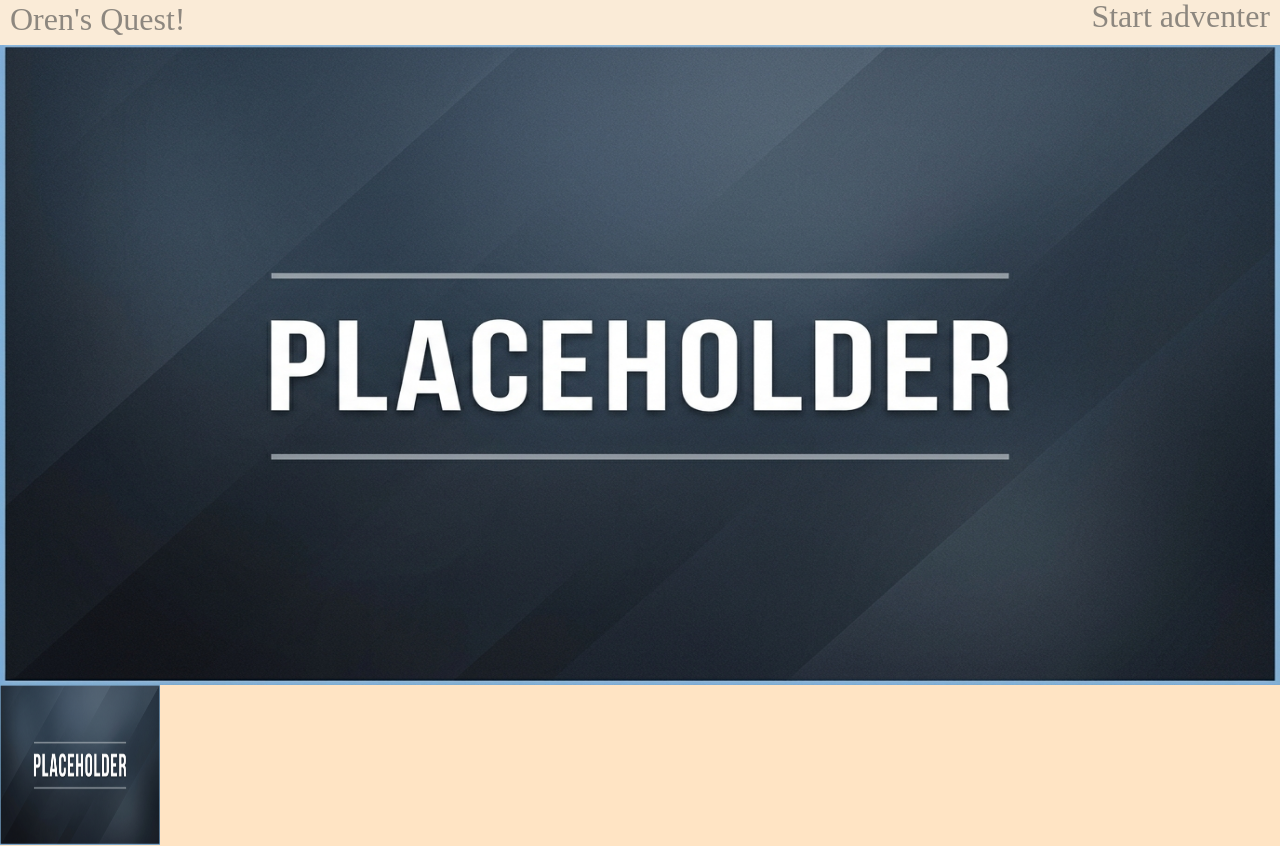
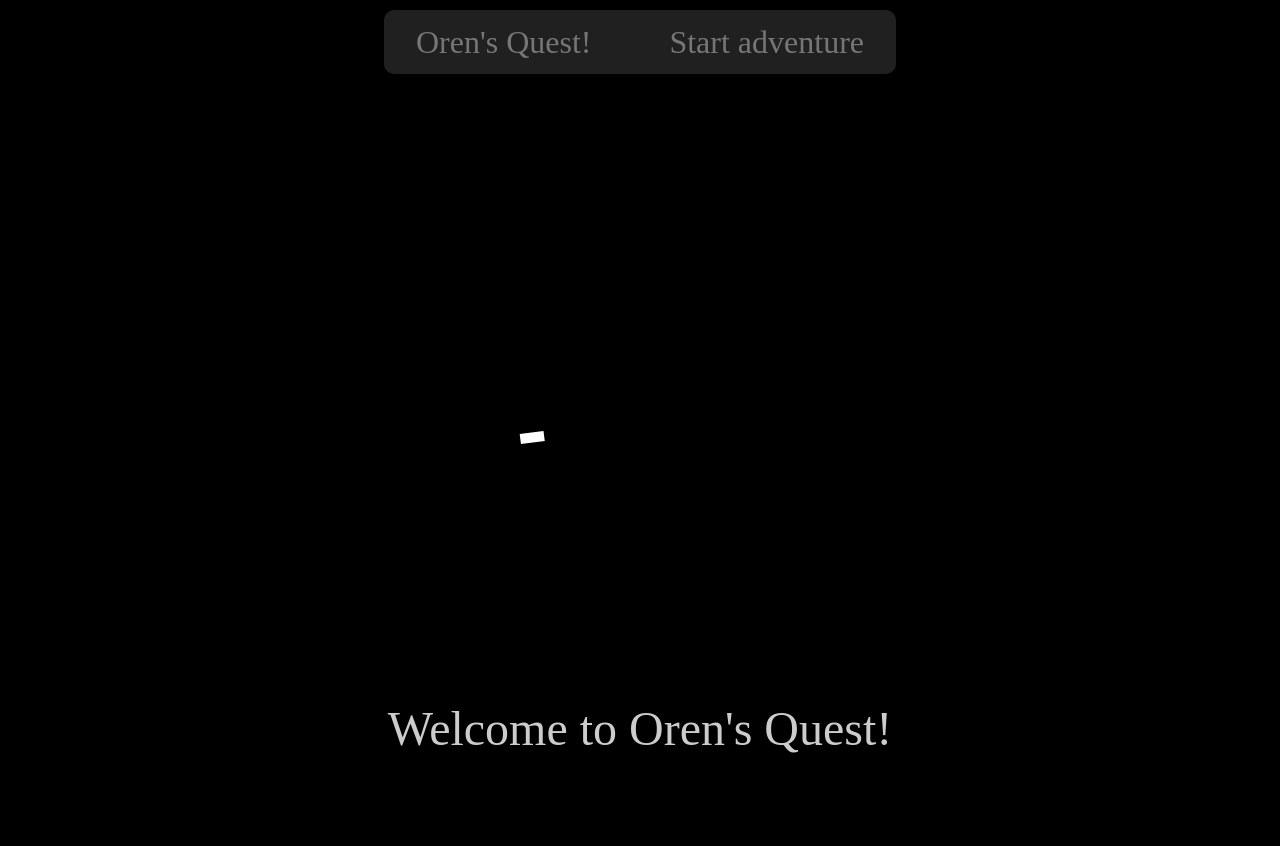
Before and after one commit to user5isuknow/orens-quest, a React (Vite) app: page / in a window 1280 px wide. Shown: the top 846 px of the page. Built offline with nearby package versions, Linux system fonts and the light colour scheme.

Commit message:
Refresh homepage with animated layout
Add a dark-themed homepage hero and content section with CSS animations and a Framer Motion page entrance. Add the Framer Motion dependency and a banner asset.
using https://deepbook-v2-wip.webflow.io/ as a guide

```diff
--- a/package.json
+++ b/package.json
@@ -11,6 +11,7 @@
   },
   "dependencies": {
     "bootstrap": "^5.3.8",
+    "framer-motion": "^14.10.1",
     "phaser": "^3.90.0",
     "react": "^19.0.0",
     "react-dom": "^19.0.0",
--- a/src/pages/HomePage.jsx
+++ b/src/pages/HomePage.jsx
@@ -1,22 +1,37 @@
 import React from "react";
 import "../styles.css";
+import { motion } from "framer-motion";
 import { Link } from "react-router-dom";
-import PlaceHolder from "/src/assests/WebPageComponites/HomePageBannerPlaceHolder.jpeg"
 function HomePage() {
   return (
-    <><main className="MainPageRoot">
+    <>
+      <motion.main
+        className="MainPageRoot"
+        initial={{ opacity: 0, y: 12 }}
+        animate={{ opacity: 1, y: 0 }}
+        transition={{ duration: 0.4, ease: "easeOut" }}
+      >
         <div className="TopHeaderBackground">
           <h1 className="MainTitle">Oren's Quest!</h1>
-          <Link to="/game" className="btn StartLink">Start adventer </Link>
+          <Link to="/game" className="StartLink">
+            Start adventure
+          </Link>
         </div>
         <div className="OpeningBanner">
-          <img src={PlaceHolder} alt="web page banner placeholder"className="banner "/>
+          <div className="banner"></div>
+          <div className="orbit">
+            <span className="rectangle" />
+            <span className="rectangle" />
+          </div>
+          <h1 className="MainWelcomeTitle">Welcome to Oren's Quest!</h1>
         </div>
-        <div className="ScollingBoxAnimations">
-          <img src={PlaceHolder} alt="web page banner placeholder"className="ItemBox"/>
+        <div className="divider"></div>
+        <div className="itemBoxHolderOne">
+          <box className="ItemBoxOne"></box>
+          <box className="textBoxOne"></box>
         </div>
-      </main> </>
-
+      </motion.main>
+    </>
   );
 }
 
--- a/src/styles.css
+++ b/src/styles.css
@@ -1,23 +1,186 @@
+:root {
+  --primary-color: #282828;
+  --secondary-color: black;
+  --accent-color: #2e3e64;
+  --text-color: #ffffff;
+}
+
 .MainPageRoot {
-  background-color: bisque;
+  background-color: var(--secondary-color);
   min-height: 1000vh;
   padding: 0;
   margin: 0;
   font-family: Motiva Sans;
-  overflow: hidden;
+  overflow: clip;
 }
+.TopHeaderBackground {
+  position: fixed;
+  top: 10px;
+  left: 30%;
+  width: 40%;
+  height: 64px;
+  box-sizing: border-box;
+  display: flex;
+  align-items: center;
+  justify-content: space-between;
+  padding: 0 2rem;
+  background-color: var(--primary-color);
+  opacity: 0.8;
+  z-index: 10000;
+  border-radius: 10px;
+  animation: fadeInSoft linear;
+  animation-duration: 1s;
+}
+.MainTitle {
+  margin: 0;
+  font-size: 2rem;
+  font-size: 2rem;
+  line-height: 1;
+  opacity: 0.5;
+  color: var(--text-color);
+}
+.StartLink {
+  color: var(--text-color);
+  text-decoration: none;
+  font-size: 2rem;
+  font-size: 2rem;
+  line-height: 1;
+  opacity: 0.5;
+}
+.StartLink:hover,
+.StartLink:focus-visible {
+  color: var(--text-color);
+  opacity: 1;
+}
+.divider {
+  position: relative;
+  left: 0;
+  top: 50px;
+  width: 100%;
+  height: 5px;
+  background-color: var(--accent-color);
+  opacity: 0.8;
+  z-index: 10000;
+  margin: 0 0 100px;
+  animation: fadeInSoft linear;
+  animation-duration: auto;
+  animation-timeline: view();
+  animation-range: entry 0% cover 40%;
+}
+.OpeningBanner {
+  position: relative;
+  max-width: 100%;
+}
+.banner {
+  position: relative;
+  width: 100%;
+  height: 100dvh;
+  background-color: var(--secondary-color);
+}
+.orbit {
+  position: absolute;
+  top: 50%;
+  left: 50%;
+  animation: spin 4s linear infinite;
+}
+.rectangle {
+  position: absolute;
+  top: -120px;
+  width: 10px;
+  height: 24px;
+  background: white;
+}
+
+@keyframes spin {
+  to {
+    transform: rotate(360deg);
+  }
+}
+.MainWelcomeTitle {
+  position: relative;
+  top: -100px;
+  text-align: center;
+  font-size: 3rem;
+  color: var(--text-color);
+  opacity: 0.8;
+}
+.itemBoxHolderOne {
+  position: relative;
+  display: flex;
+  justify-content: center;
+  align-items: center;
+  gap: 10rem;
+  width: 100%;
+  max-height: 50rem;
+  top: 100px;
+}
+.ItemBoxOne {
+  position: relative;
+  display: block;
+  width: 50rem;
+  height: 50rem;
+  top: 100px;
+  background-color: var(--primary-color);
+  animation: flyIn linear;
+  animation-duration: auto;
+  animation-timeline: view();
+  animation-range: entry 0% cover 40%;
+  border-radius: 10px;
+}
+.textBoxOne {
+  position: relative;
+  display: block;
+  width: 50rem;
+  height: 50rem;
+  top: 100px;
+  background-color: var(--accent-color);
+  animation: fadeInIntese linear;
+  animation-duration: auto;
+  animation-timeline: view();
+  animation-range: entry 0% cover 40%;
+  border-radius: 10px;
+}
+@keyframes flyIn {
+  from {
+    translate: -1000px 0px;
+    opacity: 0;
+    scale: 0.5;
+  }
+  to {
+    translate: 0px 0px;
+    opacity: 1;
+    scale: 1;
+  }
+}
+@keyframes fadeInIntese {
+  from {
+    opacity: 0;
+    scale: 0.1;
+  }
+  to {
+    opacity: 1;
+    scale: 1;
+  }
+}
+@keyframes fadeInSoft {
+  from {
+    opacity: 0;
+  }
+  to {
+    opacity: 0.8;
+  }
+}
+
 .GamePageRoot {
-  background-color: bisque;
+  background-color: var(--primary-color);
   min-height: 100vh;
   padding: 0;
   margin: 0;
   overflow: hidden;
 }
-
 .hstack {
-  border: 5px solid black;
+  border: 5px solid var(--primary-color);
 }
-
 .p-2.ms-auto {
   margin-left: auto;
 }
@@ -26,52 +189,9 @@
   top: 52px;
   width: 100%;
   height: calc(100% - 52px);
-  border: 5px solid black;
-  background-color: lightblue;
+  border: 5px solid var(--primary-color);
+  background-color: var(--primary-color);
 }
 .GameHolder canvas {
   display: block;
 }
-.TopHeaderBackground{
-  width: 100%;
-  height: 45px;
-  background-color: antiquewhite;
-
-
-}
-.MainTitle{
-  position: fixed;
-  top:0;
-  left: 10px;
-  font-size: 2rem;
-  opacity: .5;
-  z-index: 10000;
-}
-.StartLink{
-  position: fixed;
-  right: 10px;
-  top: -8px;;
-  font-size: 2rem;
-  padding: 0%;
-  margin: 0%;
-  border: 0;
-  opacity: .5;
-  max-height: 38px;
-  z-index: 10000;
-}
-.OpeningBanner{
-  position: relative;
-  max-width: 100%;
-}
-.banner{
-max-width: 100%;
-min-width: 100%;
-max-height:40rem
-}
-
-.ItemBox{
-  max-width: 10rem;
-  min-width: 10rem;
-  max-height: 10rem;
-  min-height: 10rem;
-}
```
Also changed, not shown: src/assests/WebPageComponites/Banner1.png (added), 1 other file (tests, documents, lock files or other folders).
